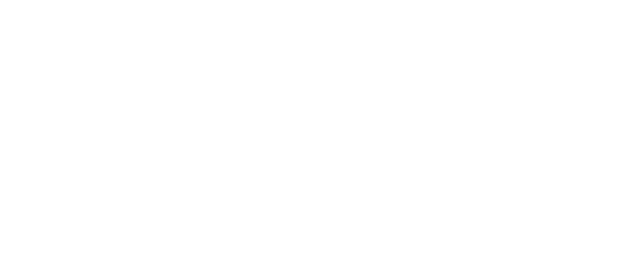
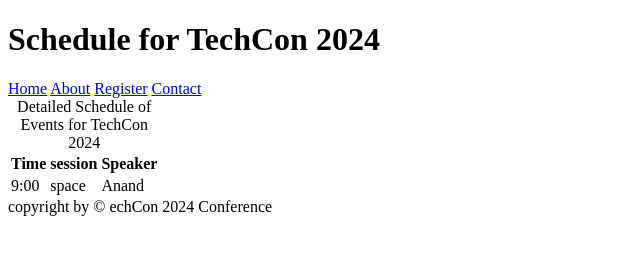
Before and after one commit to indekwe/TechCon_HTML, a plain HTML site: page techcon_website/schedule.html in a window 1280 px wide. Shown: the whole page, without its empty margins (0-640 px from the left). Drawn offline with Linux system fonts and the light colour scheme.

Commit message:
schedule added to html practice

```diff
--- a/techcon_website/schedule.html
+++ b/techcon_website/schedule.html
@@ -6,6 +6,38 @@
     <title>Document</title>
 </head>
 <body>
+    <header>
+        <h1>Schedule for TechCon 2024</h1>
+        <nav>
+            <a href="./index.html" target="_blank">Home</a>
+            <a href="./schedule.html" target="_blank">About</a>
+            <a href="./register.html" target="_blank">Register</a>
+            <a href="./contact.html" target="_blank">Contact</a>
+        </nav>
+    </header>
+    <main>
+        <table>
+            <thead>
+                <tr>
+                    <th scope="col">Time</th>
+                    <th scope="col">session</th>
+                    <th scope="col">Speaker</th>
 
+                </tr>
+            </thead>
+            <tbody>
+                <tr>
+                    <td>9:00</td>
+                    <td>space</td>
+                    <td>Anand</td>
+                </tr>
+            </tbody>
+            <caption>Detailed Schedule of Events for TechCon 2024</caption>
+        </table>
+
+    </main>
+    <footer>
+        copyright by © echCon 2024 Conference
+    </footer>
 </body>
 </html>
```
